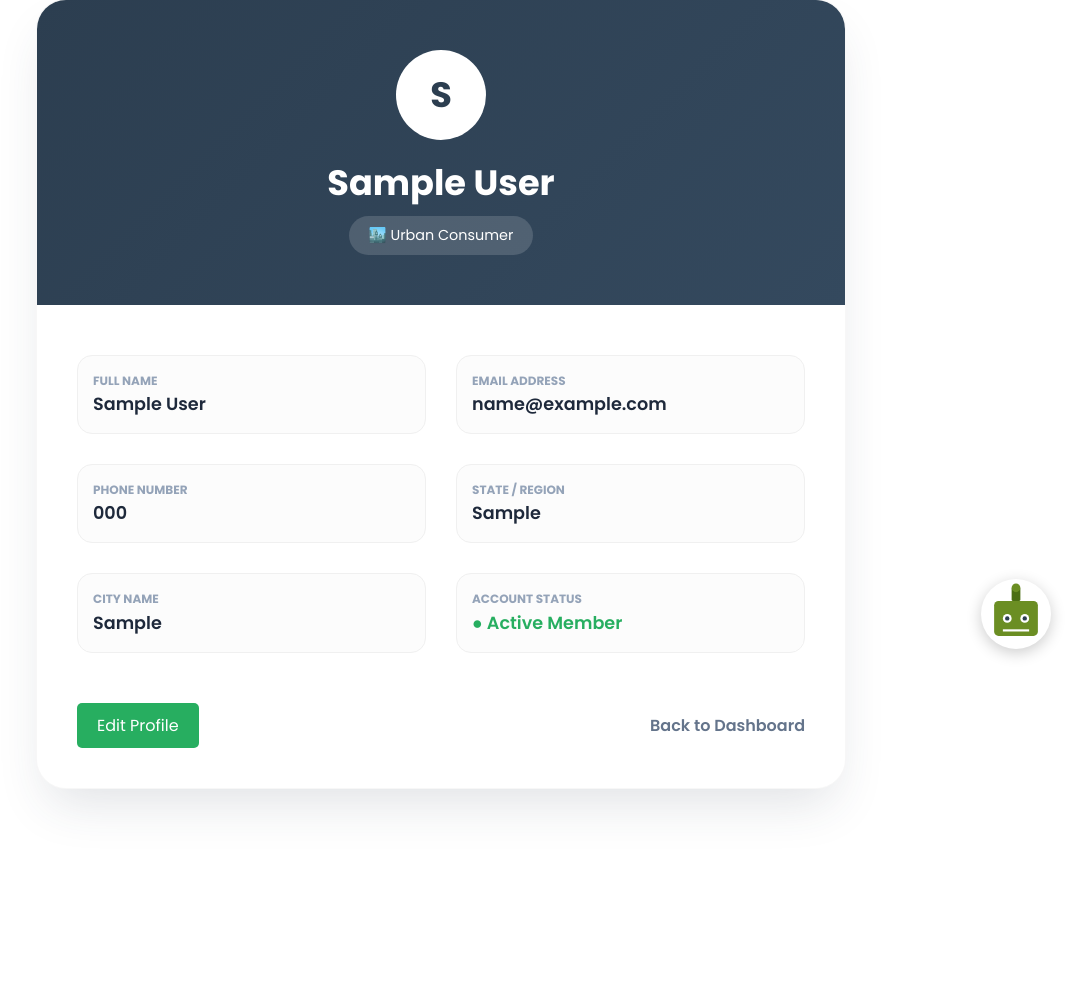
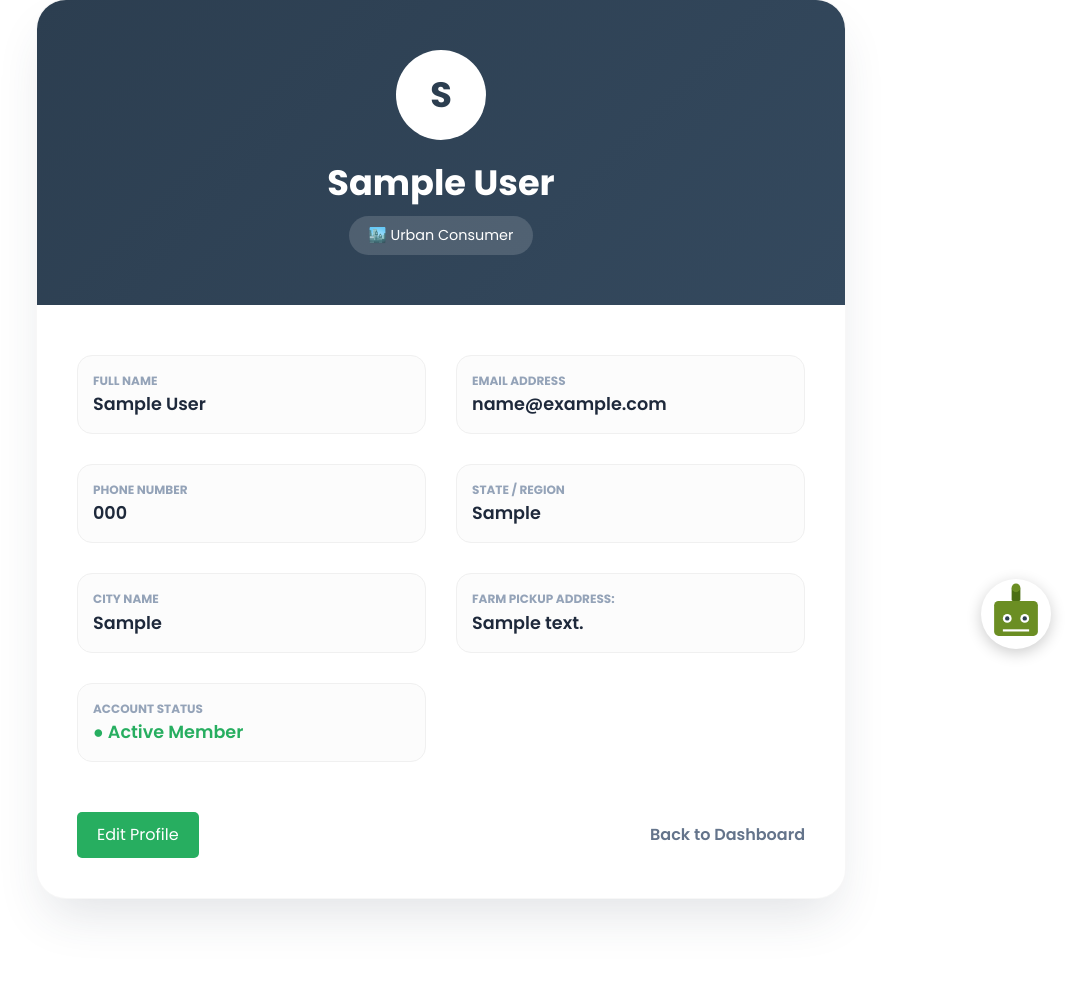
Before and after one commit to drashtiparmar2211/Urban-Rural-Connector, a Flask app: page /profile in a window 1280 px wide. Shown: the part 121-1123 px from the top of the page, without its empty margins (199-1280 px from the left). Before the commit the page ends 930 px from the top, so only its background shows below. Run offline with Flask 3, Linux system fonts and the light colour scheme; the visitor is signed in with stand-in values (Sample User, id 1); tables that the repository leaves empty hold one stand-in row (values such as "Sample post"); parts of the project's set-up code (start-up, migrations or seed data) failed here and were passed over; some libraries are stand-ins or nearby versions.

Commit message:
Update profile.html

```diff
--- a/templates/profile.html
+++ b/templates/profile.html
@@ -45,6 +45,11 @@
                     <span class="info-label">City Name</span>
                     <span class="info-value">{{ user.city if user.city else 'Not Specified' }}</span>
                 {% endif %}
+            </div>
+
+            <div class = "info-item">
+                <span class="info-label">Farm Pickup Address:</span>
+                <span class="info-value">{{ user.address if user.address else 'Not Specified' }}</span>
             </div>
 
             <div class="info-item">
```
